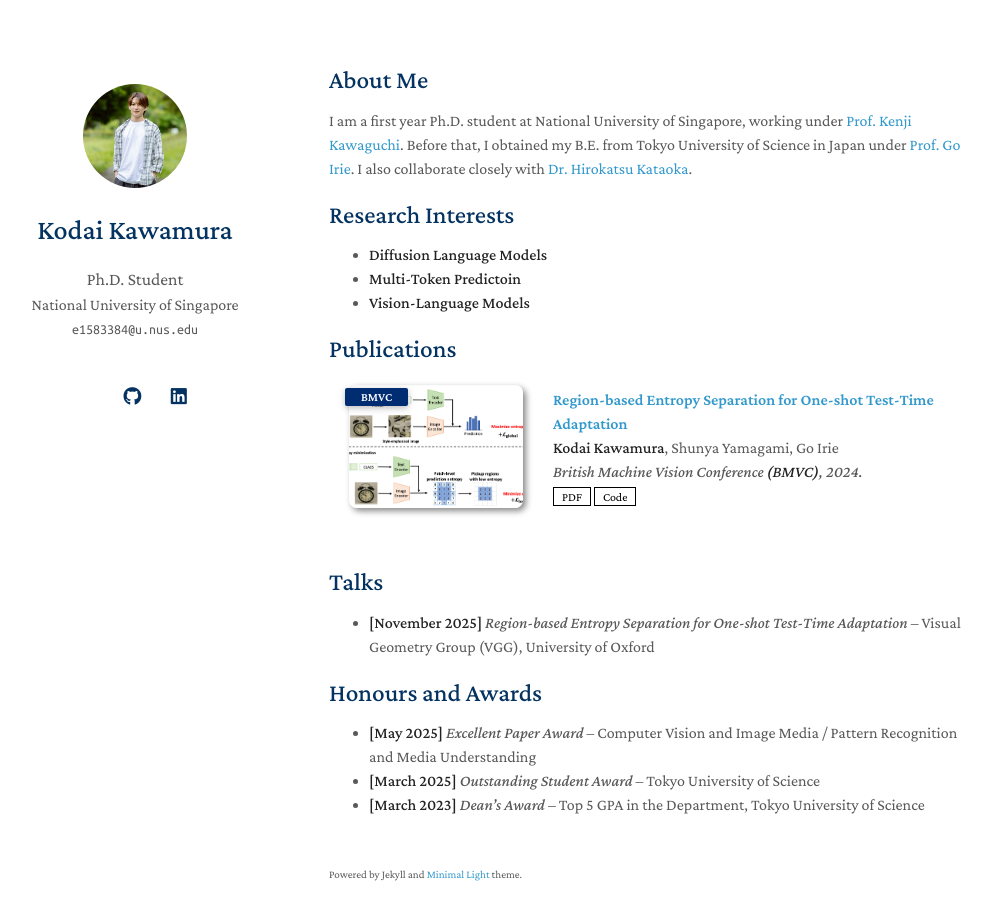
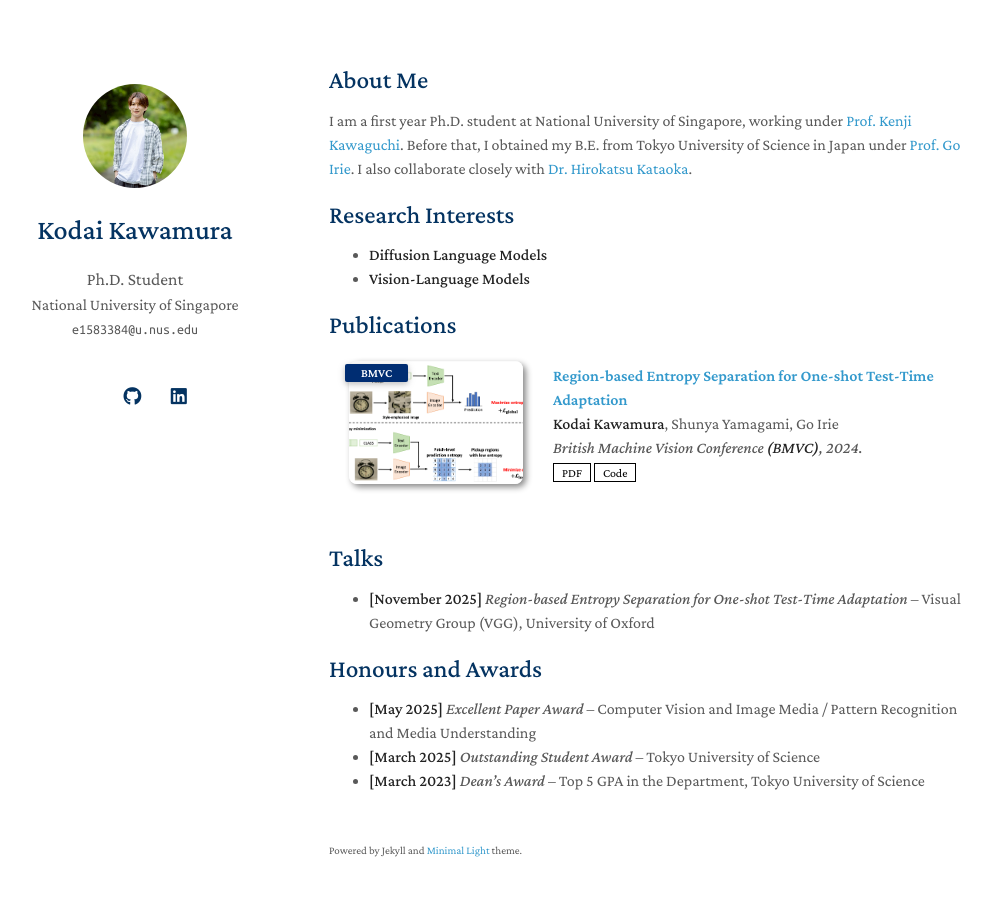
Before and after one commit to kodaikawamura/kodaikawamura, a Jekyll site: the page built from index.md, in a window 1280 px wide and 955 px high. Shown: the top 920 px of the window, without its empty margins (141-1133 px from the left). Built offline with Jekyll 4.4.1, drawn with Linux system fonts in a browser that asks for light colours; a style sheet for code colours, icons or effects is not loaded; our own code applies the rules of GitHub Pages for plain Markdown files.

Commit message:
modified

```diff
--- a/index.md
+++ b/index.md
@@ -10,7 +10,6 @@ I also collaborate closely with [Dr. Hirokatsu Kataoka](https://hirokatsukataoka
 ## Research Interests
 
 - **Diffusion Language Models**
-- **Multi-Token Predictoin**
 - **Vision-Language Models**
 
 
```
